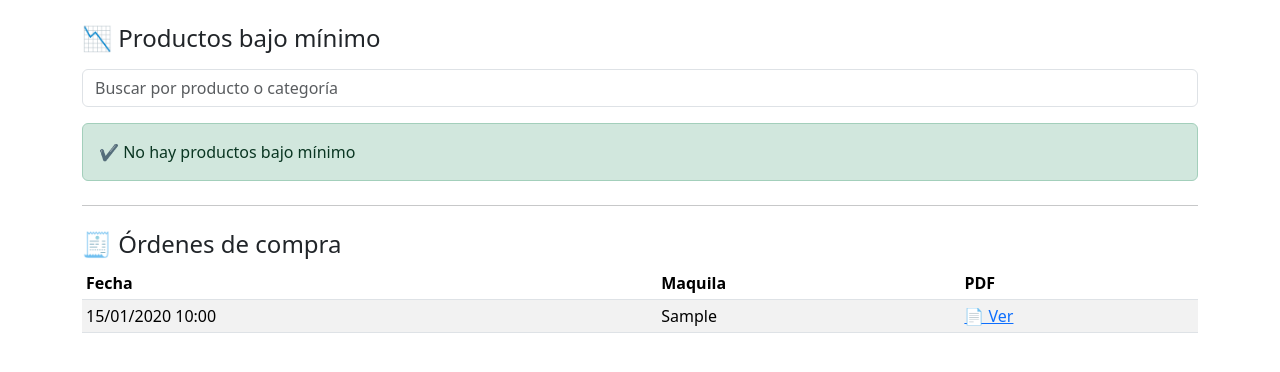
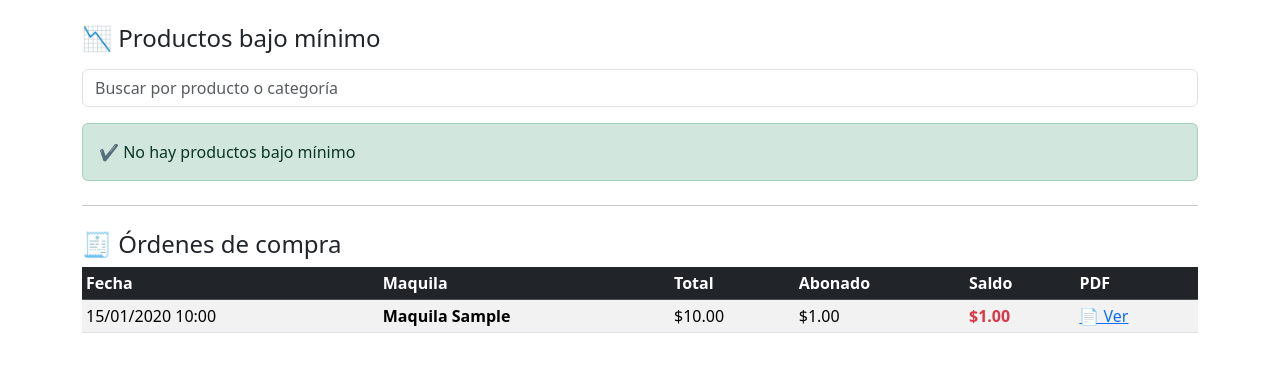
Before and after one commit to AnglAjc/STOCKMONBLEU, a Flask app: page /admin in a window 1280 px wide. Shown: the part 56-428 px from the top of the page. Run offline with Flask 3, Linux system fonts and the light colour scheme; the visitor is signed in with stand-in values (Sample User, id 1); tables that the repository leaves empty hold one stand-in row (values such as "Sample post").

Commit message:
Update admin.html

```diff
--- a/templates/admin.html
+++ b/templates/admin.html
@@ -4,7 +4,6 @@
     <meta charset="UTF-8">
     <title>Administrador</title>
     <link href="https://cdn.jsdelivr.net/npm/bootstrap@5.3.2/dist/css/bootstrap.min.css" rel="stylesheet">
-    <link rel="stylesheet" href="{{ url_for('static', filename='css/style.css') }}">
 </head>
 <body>
 
@@ -33,15 +32,6 @@
 {% if data %}
 <form method="post">
 
-<!-- MAQUILA (OBLIGATORIO PARA app.py) -->
-<div class="mb-3">
-    <label class="form-label fw-bold">Maquila</label>
-    <select name="maquila" class="form-select" required>
-        <option value="A">Maquila A</option>
-        <option value="B">Maquila B</option>
-    </select>
-</div>
-
 <table class="table table-bordered table-sm align-middle">
     <thead class="table-dark text-center">
         <tr>
@@ -49,6 +39,8 @@
             <th>Talla</th>
             <th>Stock</th>
             <th>Mínimo</th>
+            <th>En producción</th>
+            <th>Precio</th>
             <th>Ordenar</th>
         </tr>
     </thead>
@@ -59,6 +51,8 @@
             <td>{{ i.talla }}</td>
             <td class="fw-bold text-danger">{{ i.stock }}</td>
             <td>{{ i.minimos }}</td>
+            <td class="fw-bold text-warning">{{ i.en_produccion }}</td>
+            <td>${{ "%.2f"|format(i.precio) }}</td>
             <td>
                 <input
                     type="number"
@@ -72,8 +66,20 @@
     </tbody>
 </table>
 
-<button class="btn btn-primary">
-    📄 Crear orden y PDF
+<div class="row mt-3">
+    <div class="col-md-4">
+        <label class="form-label fw-bold">Monto abonado</label>
+        <input
+            type="number"
+            step="0.01"
+            name="abonado"
+            class="form-control"
+            placeholder="0.00">
+    </div>
+</div>
+
+<button class="btn btn-primary mt-3">
+    📄 Crear orden y generar PDF
 </button>
 
 </form>
@@ -86,10 +92,13 @@
 <h4>🧾 Órdenes de compra</h4>
 
 <table class="table table-sm table-striped">
-    <thead>
+    <thead class="table-dark">
         <tr>
             <th>Fecha</th>
             <th>Maquila</th>
+            <th>Total</th>
+            <th>Abonado</th>
+            <th>Saldo</th>
             <th>PDF</th>
         </tr>
     </thead>
@@ -97,7 +106,10 @@
         {% for o in ordenes %}
         <tr>
             <td>{{ o.fecha.strftime('%d/%m/%Y %H:%M') }}</td>
-            <td>{{ o.maquila }}</td>
+            <td class="fw-bold">Maquila {{ o.maquila }}</td>
+            <td>${{ "%.2f"|format(o.total) }}</td>
+            <td>${{ "%.2f"|format(o.abonado) }}</td>
+            <td class="fw-bold text-danger">${{ "%.2f"|format(o.saldo) }}</td>
             <td>
                 {% if o.pdf %}
                 <a href="/pdf/{{ o.pdf }}" target="_blank">📄 Ver</a>
@@ -109,5 +121,6 @@
 </table>
 
 </div>
+
 </body>
 </html>
```
